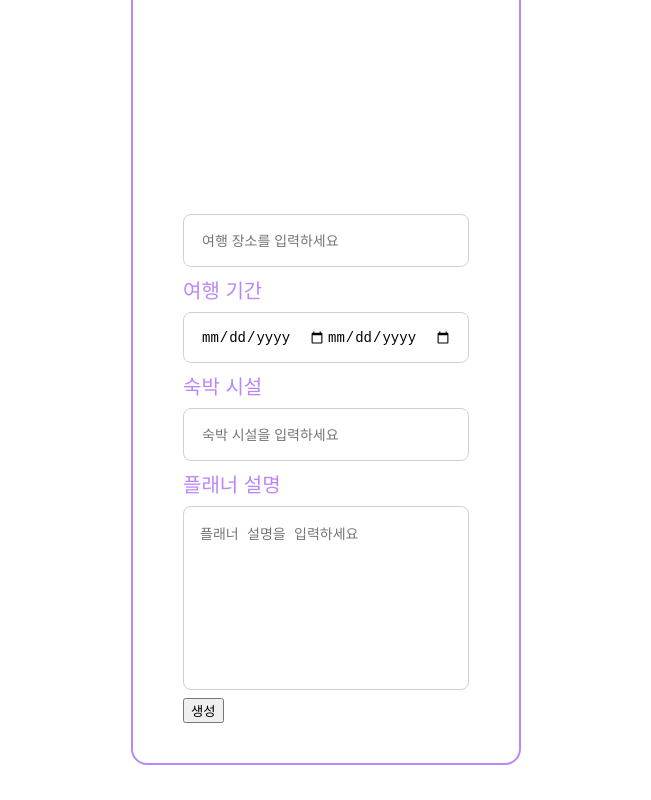
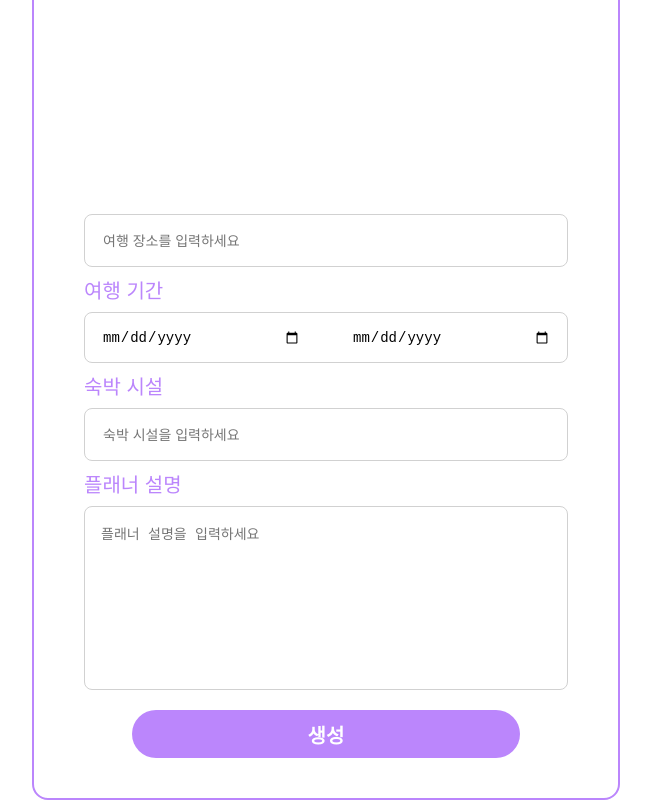
Before and after one commit to JamongFriend/TripPlanner, a React (Create React App) app in the folder frontend/: page /Create in a window 1280 px wide. Shown: the part 559-1359 px from the top of the page, without its empty margins (314-965 px from the left). Before the commit the page ends 1324 px from the top, so only its background shows below. Built offline with nearby package versions, Linux system fonts and the light colour scheme.

Commit message:
style: 디자인 수정

```diff
--- a/frontend/src/css/Create.css
+++ b/frontend/src/css/Create.css
@@ -17,6 +17,8 @@
     border: 2px solid #BB86FC;
     box-sizing: border-box;
     display: flex;
+    justify-content: center;
+    align-items: center;
     padding-left: 50px;
     padding-right: 50px;
     padding-top: 20px;
@@ -33,12 +35,14 @@
 
 .input_box {
     display: flex;
+    width: 450px;
     border-radius: 8px;
     padding: 16px;
     margin-top: 8px;
     margin-bottom: 8px;
     background-color: #FFFFFF;
     border: 1px solid #d1d1d1;
+    gap: 50px;
 }
 
 input {
@@ -79,3 +83,34 @@ textarea {
     height: 300px;
     width: 100%;
 }
+
+.create_plan_button_wrap {
+    display: flex;
+    justify-content: center;
+    align-items: center;
+    flex: 1 0 1;
+    margin-top: 20px;
+}
+
+.create_plan_button {
+    background-color: #BB86FC;
+    width: 80%;
+    height: 48px;
+    border: none;
+    font-size: 20px;
+    font-weight: 700;
+    border-radius: 64px;
+    color: #FFFFFF;
+    cursor: pointer;
+}
+
+.create_plan_button:disabled {
+    background-color: #bebebe;
+    color: #FFFFFF;
+    cursor: not-allowed;
+    pointer-events: none;
+}
+
+.create_plan_button:hover {
+    background-color: #9C66D5;
+}
```
